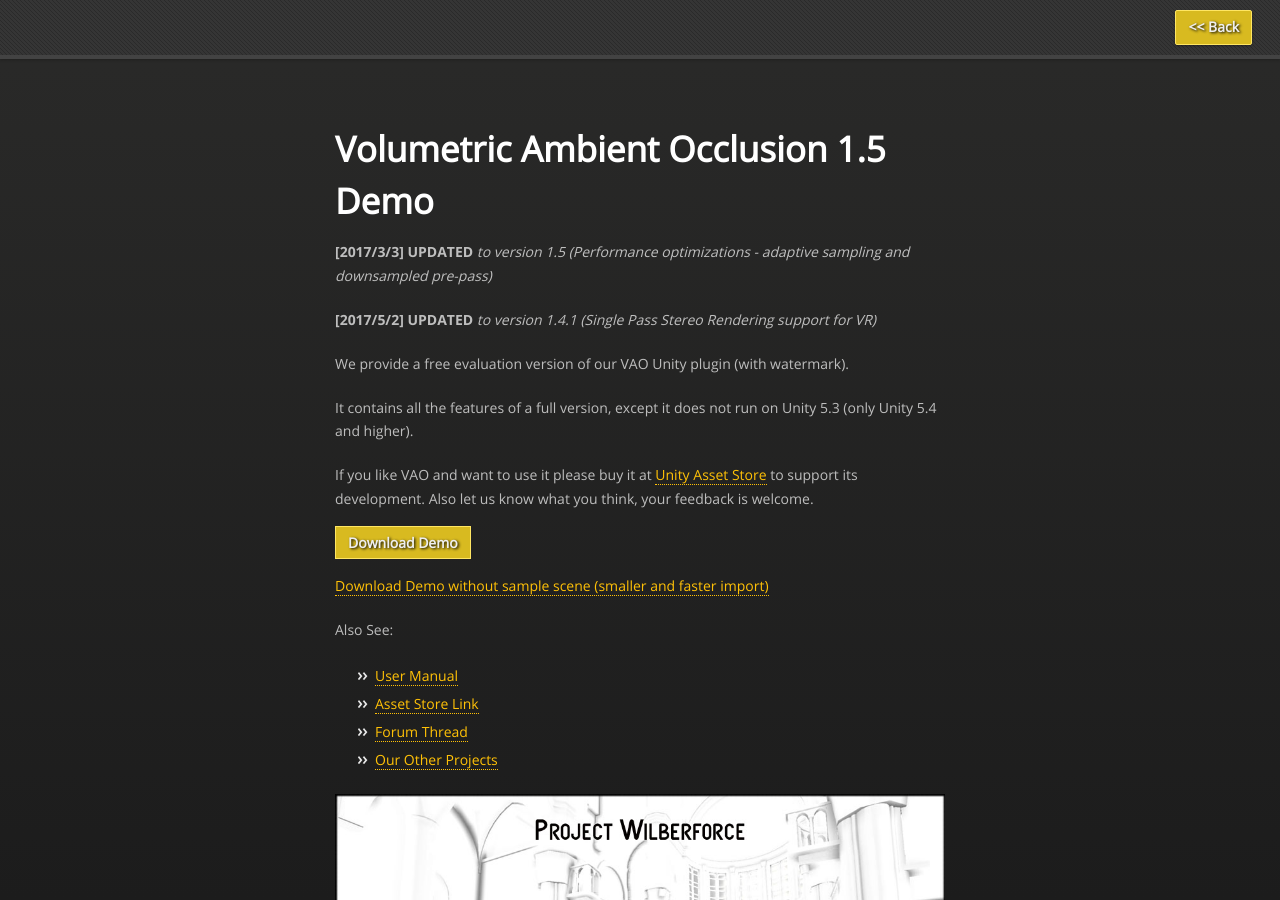
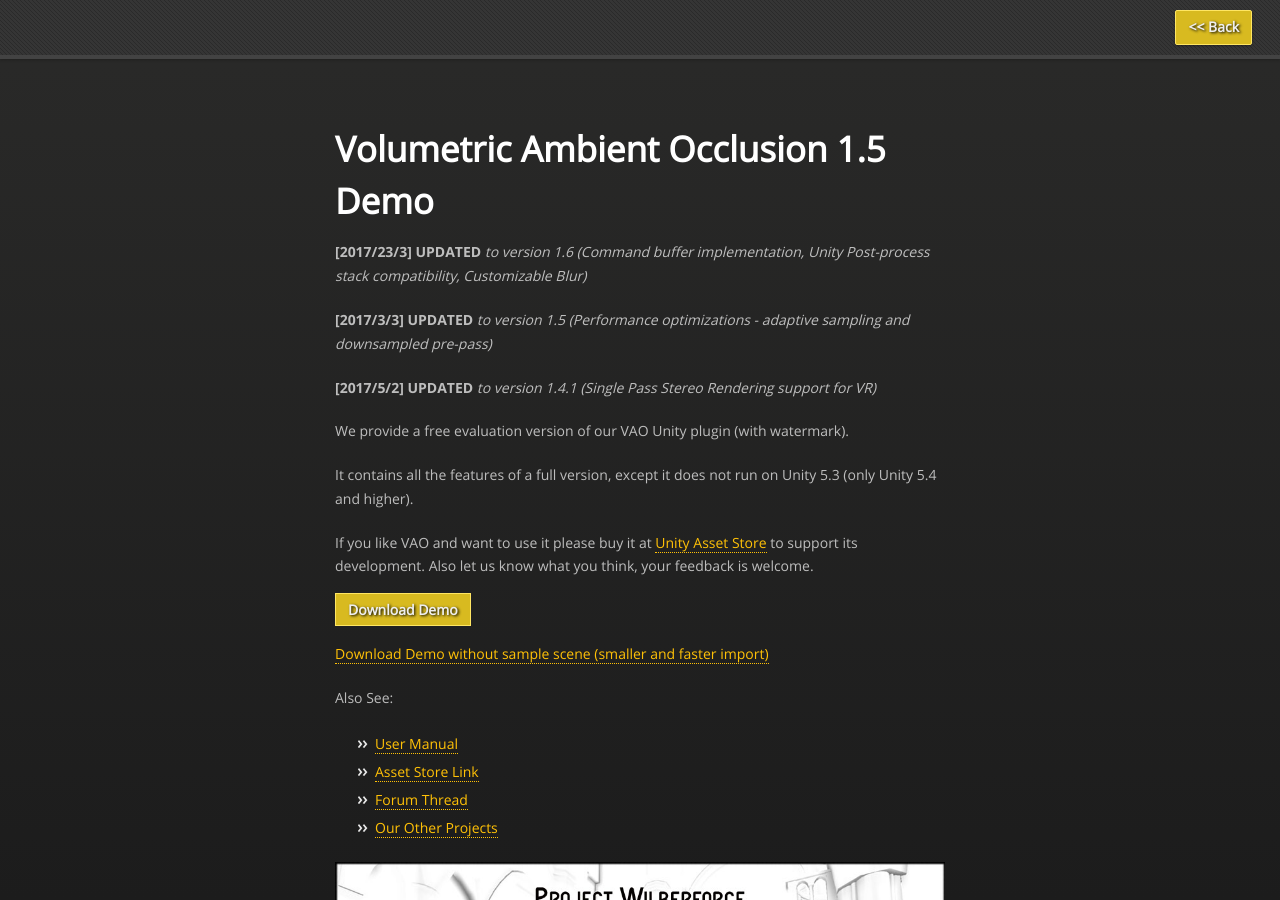
Before and after one commit to projectwilberforce/projectwilberforce.github.io, a Jekyll site: the page built from vaodemo/index.md, in a window 1280 px wide and 900 px high. Built offline with Jekyll 4.4.1, drawn with Linux system fonts in a browser that asks for light colours; nearby versions of some CDN libraries; part of the change alters nothing that is shown.

Commit message:
vaodemo links to v1.6

```diff
--- a/vaodemo/index.md
+++ b/vaodemo/index.md
@@ -4,6 +4,8 @@ title: VAO Unity plugin Demo
 ---
 
 # Volumetric Ambient Occlusion 1.5 Demo
+
+**[2017/23/3] UPDATED** *to version 1.6 (Command buffer implementation, Unity Post-process stack compatibility, Customizable Blur)*
 
 **[2017/3/3] UPDATED** *to version 1.5 (Performance optimizations - adaptive sampling and downsampled pre-pass)*
 
@@ -15,9 +17,9 @@ It contains all the features of a full version, except it does not run on Unity
 
 If you like VAO and want to use it please buy it at [Unity Asset Store](http://u3d.as/xzs) to support its development. Also let us know what you think, your feedback is welcome.
 
-<a href="https://projectwilberforce.github.io/vaodemo/VolumetricAmbientOcclusion_1_5_Demo.zip" class="downloadbtn">Download Demo</a>
+<a href="https://projectwilberforce.github.io/vaodemo/VolumetricAmbientOcclusion_1_6_Demo.zip" class="downloadbtn">Download Demo</a>
 
-<a href="https://projectwilberforce.github.io/vaodemo/VolumetricAmbientOcclusion_1_5_Demo_Small.zip">Download Demo without sample scene (smaller and faster import)</a>
+<a href="https://projectwilberforce.github.io/vaodemo/VolumetricAmbientOcclusion_1_6_Demo_Small.zip">Download Demo without sample scene (smaller and faster import)</a>
 
 Also See:
 
```
